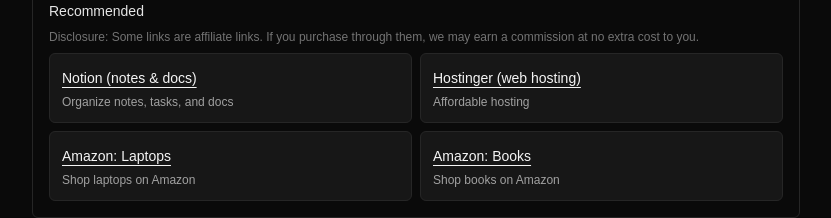
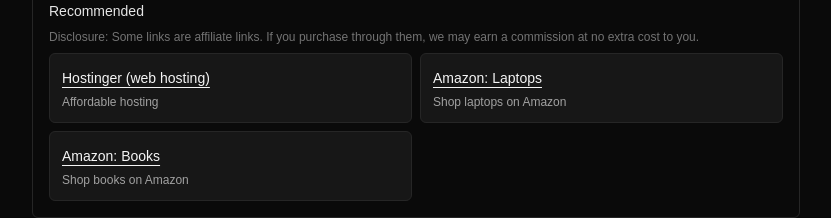
Before and after one commit to noyelmax2018-art/quickquery-ai, a Next.js app: page / in a window 1280 px wide. Shown: the part 433-651 px from the top of the page, without its empty margins (224-1055 px from the left). Built offline with nearby package versions, Linux system fonts and the light colour scheme; no server answers.

Commit message:
monetize: remove Notion link

```diff
--- a/src/components/AffiliateModule.tsx
+++ b/src/components/AffiliateModule.tsx
@@ -6,11 +6,6 @@
 
 const DEFAULT_LINKS: AffiliateLink[] = [
   // SaaS / tools (high intent, good payouts once you have referral links)
-  {
-    label: "Notion (notes & docs)",
-    href: "https://www.notion.so/",
-    description: "Organize notes, tasks, and docs",
-  },
   {
     label: "Hostinger (web hosting)",
     href: "https://www.hostinger.com/?REFERRALCODE=K2VNOYELMITC",
```
